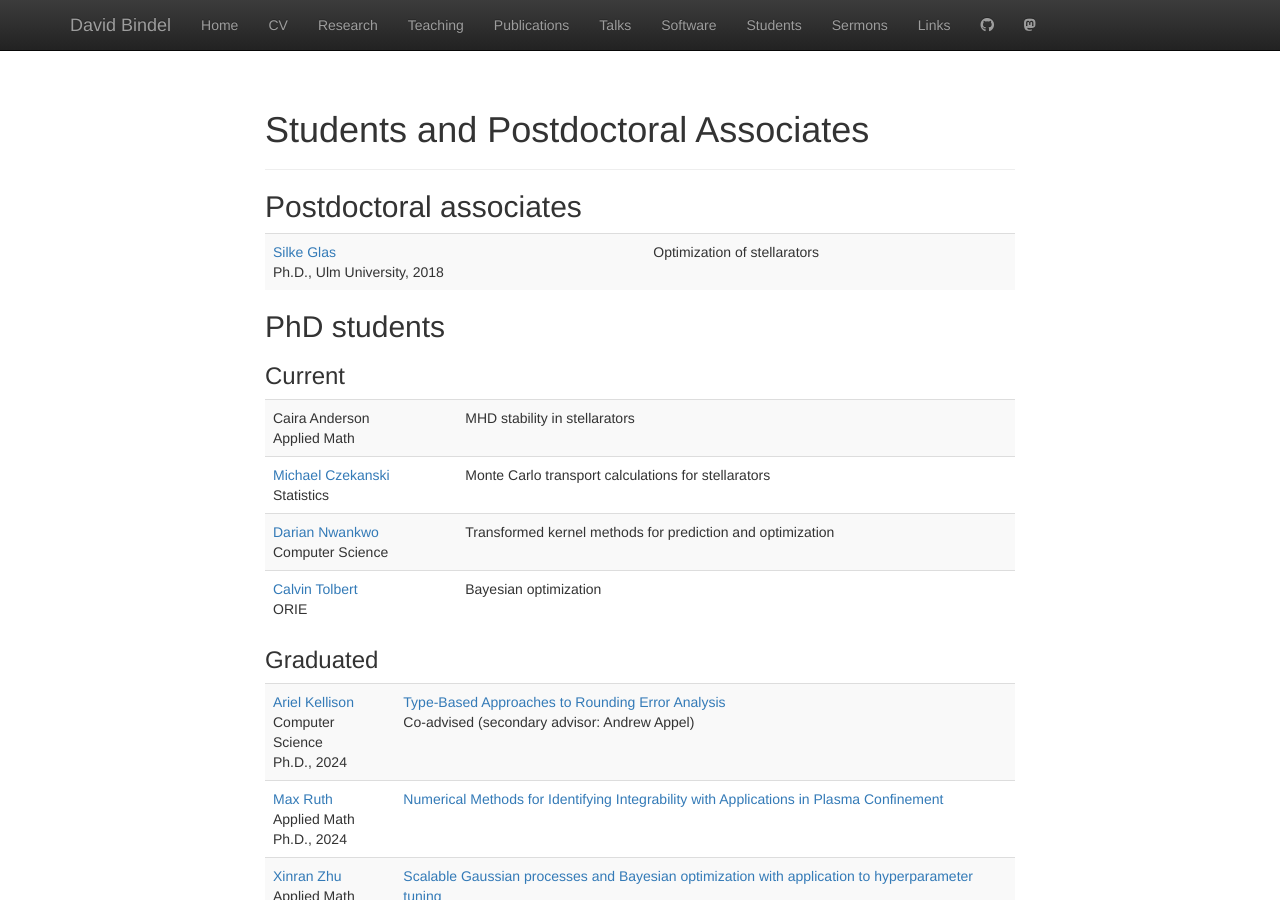
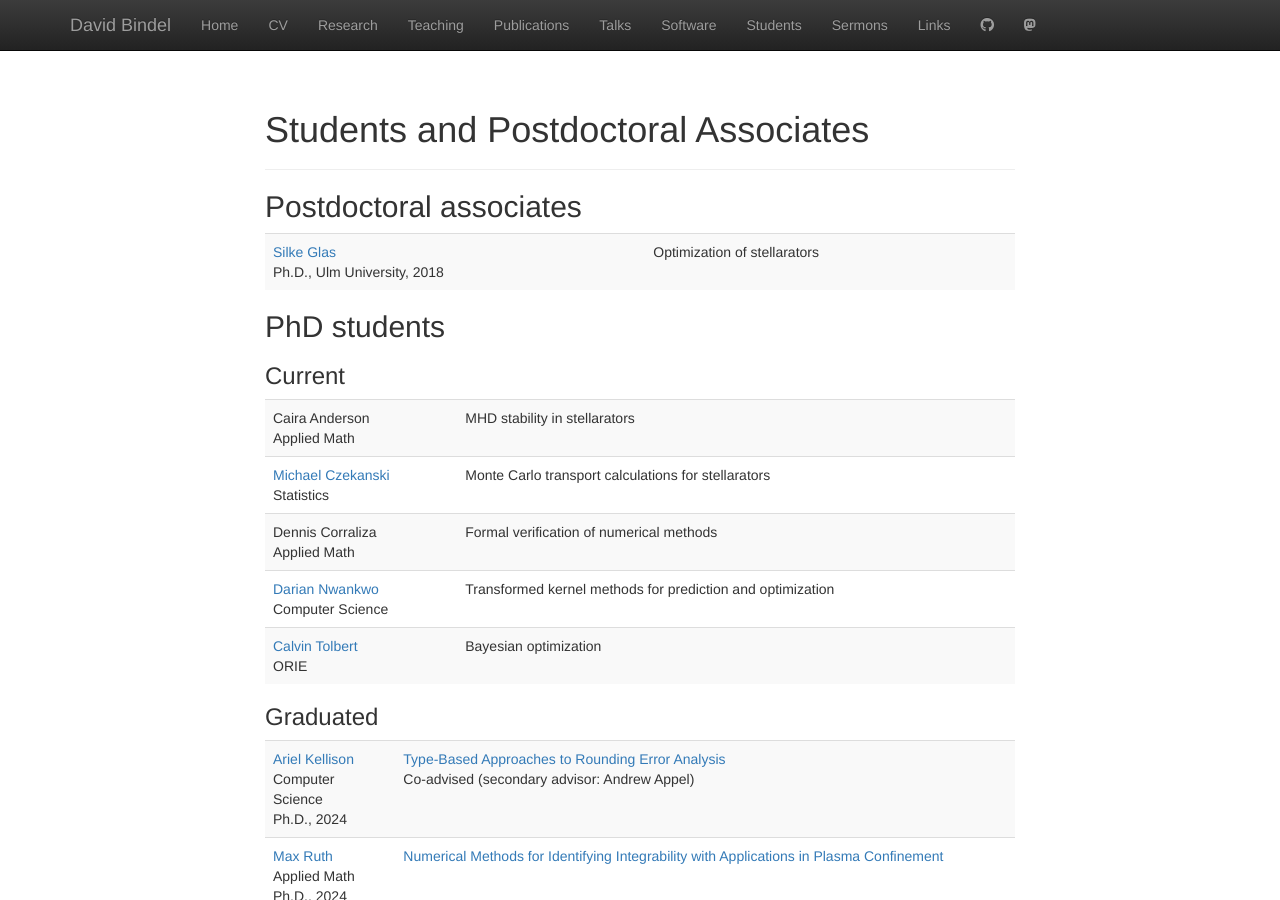
Before and after one commit to dbindel/cornell_web, a Jekyll site: the page built from students.html, in a window 1280 px wide and 900 px high. Built offline with Jekyll 4.4.1, drawn with Linux system fonts in a browser that asks for light colours; nearby versions of some CDN libraries; some of the changed text lies outside the part shown.

```diff
--- a/_data/students.yml
+++ b/_data/students.yml
@@ -39,6 +39,13 @@
     topic: Monte Carlo transport calculations for stellarators
     url: https://mczek.github.io/
   -
+    degree: phd
+    first: Dennis
+    last: Corraliza
+    field: Applied Math
+    current: true
+    topic: Formal verification of numerical methods
+  -
     first: Darian
     last: Nwankwo
     field: Computer Science
@@ -863,6 +870,11 @@
     field: Computer Science
   -
     degree: phd
+    first: Dennis
+    last: Corraliza
+    field: Applied Math
+  -
+    degree: phd
     last: Czeskanski
     first: Michael
     field: Statistics
@@ -931,6 +943,11 @@
     last: Sbrocco
     first: Cade
     field: Physics
+  -
+    degree: phd
+    last: Speas
+    first: Samuel
+    field: Applied Math
   -
     degree: phd
     last: Qu
```
